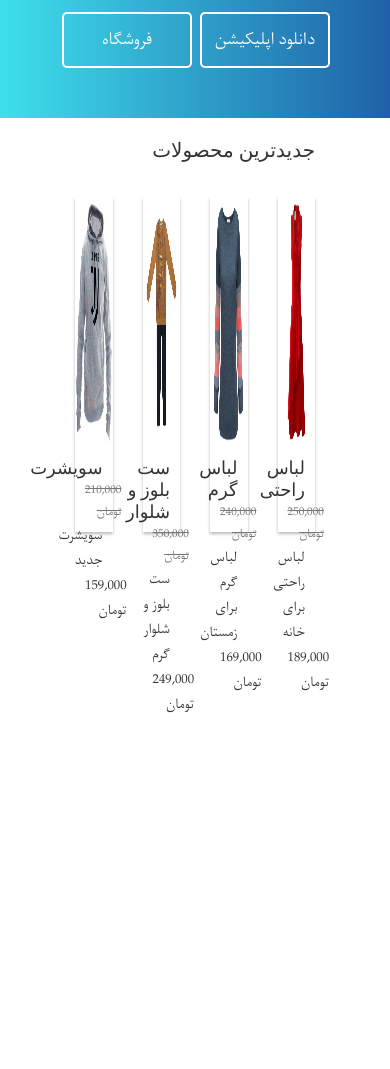
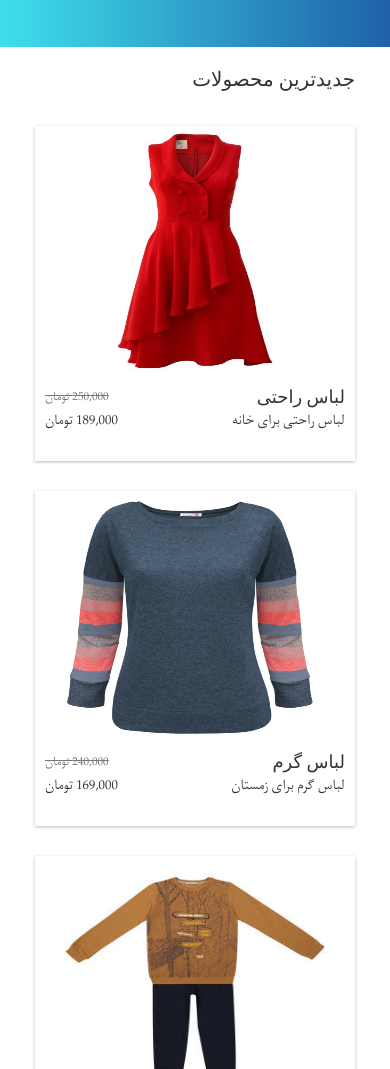
Before and after one commit to MohamadShariat/shop, a plain HTML site: page index.html in a window 390 px wide. Shown: the part 568-1637 px from the top of the page. Before the commit the page ends 1300 px from the top, so only its background shows below. Drawn offline with Linux system fonts and the light colour scheme; a web font is replaced by a local one.

Commit message:
the intro section became responsive

```diff
--- a/css/style.css
+++ b/css/style.css
@@ -85,6 +85,7 @@ a {
   border-radius: 5px;
   cursor: pointer;
   outline: none;
+  float: left;
 }
 
 /* page_intro */
@@ -164,7 +165,7 @@ a {
 .new_post_card {
   width: 100%;
   height: 335px;
-  box-shadow: 0px 2px 3px #bbb;
+  box-shadow: 0px 1px 3px #bbb;
 }
 
 .new_post_pic {
@@ -207,3 +208,31 @@ a {
   float: left;
   font-size: 16px;
 }
+
+/* media query */
+@media screen and (max-width: 1150px) {
+  .new_post {
+    width: 50%;
+  }
+  .container {
+    padding: 0 200px;
+  }
+}
+
+@media screen and (max-width: 950px) {
+  .container {
+    padding: 0 60px;
+  }
+}
+
+@media screen and (max-width: 650px) {
+  .new_post {
+    width: 100%;
+  }
+}
+
+@media screen and (max-width: 400px) {
+  .container {
+    padding: 0 20px;
+  }
+}
```
